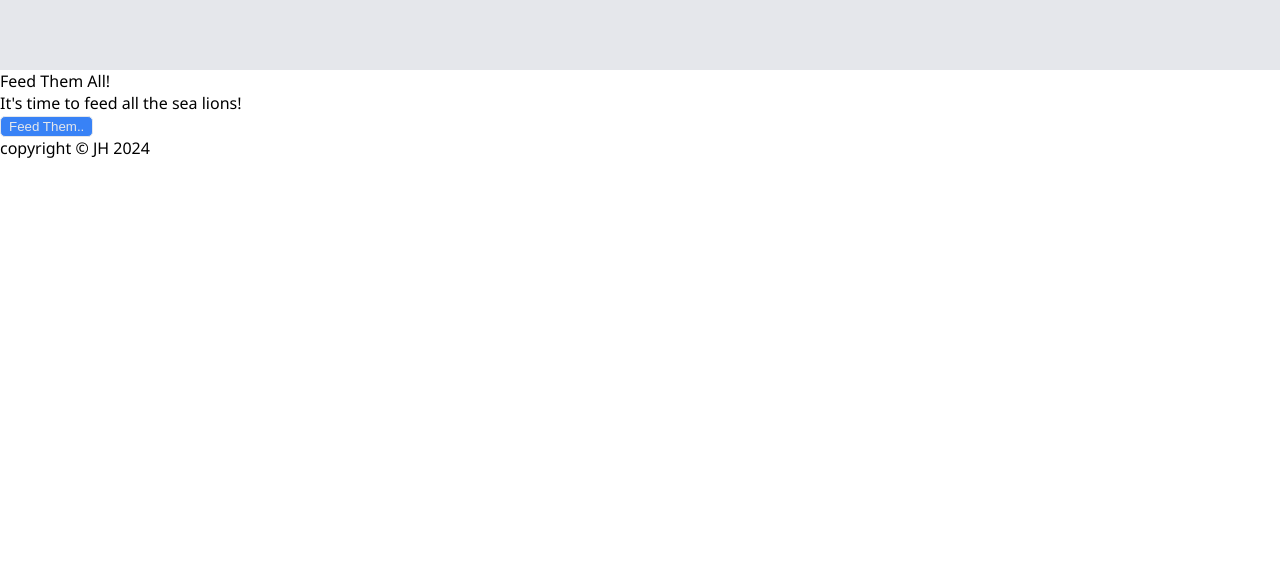
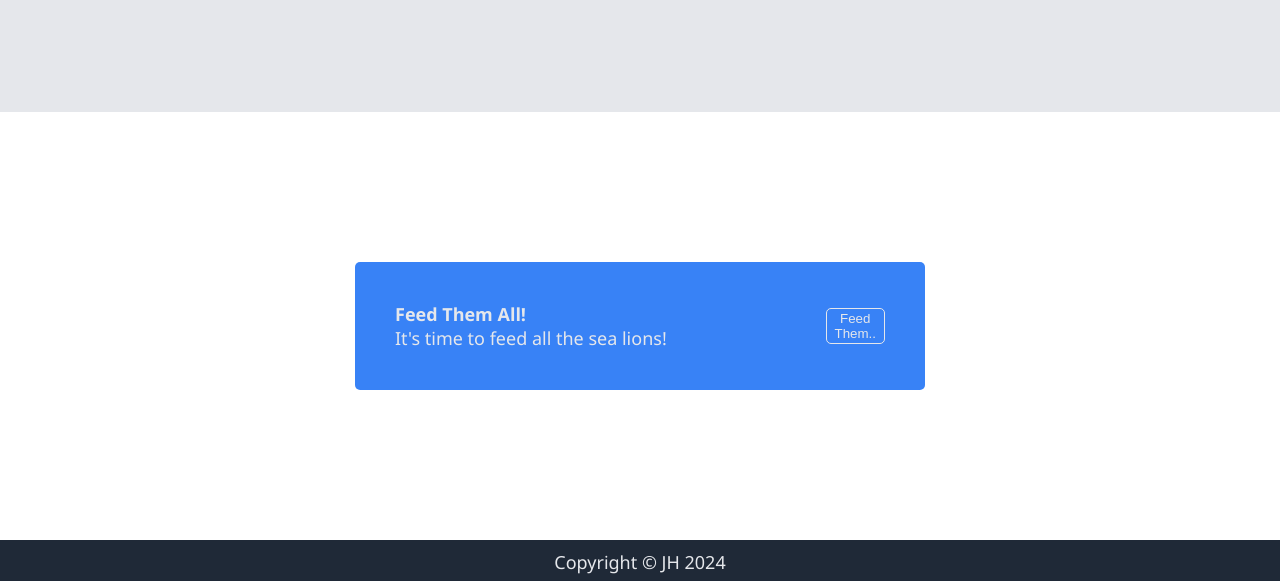
Before and after one commit to MudWallow/Sea-Lions, a plain HTML site: page index.html in a window 1280 px wide. Shown: the part 1422-2003 px from the top of the page. Before the commit the page ends 1581 px from the top, so only its background shows below. Drawn offline with Linux system fonts and the light colour scheme.

Commit message:
Finish styling and add divs to html

```diff
--- a/index.html
+++ b/index.html
@@ -57,9 +57,16 @@
             <div class="quoteperson">-Me, myself, and I</div>
         </div>
 
-            <div class="calltoaction">Feed Them All!</div>
-        <div class="calldescription">It's time to feed all the sea lions!</div>
-        <button class="feed">Feed Them..</button>
-        <div class="footer">copyright © JH 2024</div>
+        <div class="section4">
+            <div class="bluesection">
+                <div class="section4left">
+                    <div class="section4header">Feed Them All!</div>
+                    <div class="section4text">It's time to feed all the sea lions!</div>
+                </div>
+                <div class="feedbutton"><button class="feed">Feed Them..</button></div>
+            </div>
+        </div>
+
+        <div class="footer">Copyright © JH 2024</div>
     </body>
 </html>
--- a/style.css
+++ b/style.css
@@ -1,6 +1,7 @@
 body {
     margin: 0;
     font-family: 'Segoe UI', Tahoma, Geneva, Verdana, sans-serif;
+    font-size: 18px;
 }
 
 .section1 {
@@ -67,7 +68,6 @@ a {
 }
 
 .intro {
-    font-size: 18px;
     color: #e5e7eb;
     margin: 10px 0px;
 }
@@ -136,7 +136,7 @@ text-align: center;
 .section3 p {
     font-size: 36px;
     font-style: italic;
-    font-weight: 300;
+    font-weight: 100;
     color: #1F2937;
 }
 
@@ -145,3 +145,50 @@ text-align: center;
     font-weight: 1000;
     justify-content: flex-end;
 }
+
+.section4 {
+    display: flex;
+    padding: 150px;
+    justify-content: center;
+}
+
+.bluesection {
+    background-color: #3882f6;
+    border-radius: 5px;
+    display: flex;
+    flex: auto;
+    padding: 40px;
+    color: #e5e7eb;
+    max-width: 50%;
+}
+
+.section4left {
+    display: flex;
+    flex: 1;
+    justify-content: flex-start;
+    flex-direction: column;
+}
+
+.section4header {
+    font-weight: 1000;
+}
+
+.section4text {
+    font-weight: 100;
+}
+
+.feedbutton {
+    display: flex;
+    flex: 0;
+    justify-content: flex-end;
+    align-items: center;
+}
+
+.footer {
+    background-color: #1f2937;
+    display: flex;
+    justify-content: center;
+    align-items: center;
+    color: #e5e7eb;
+    padding: 10px;
+}
```
